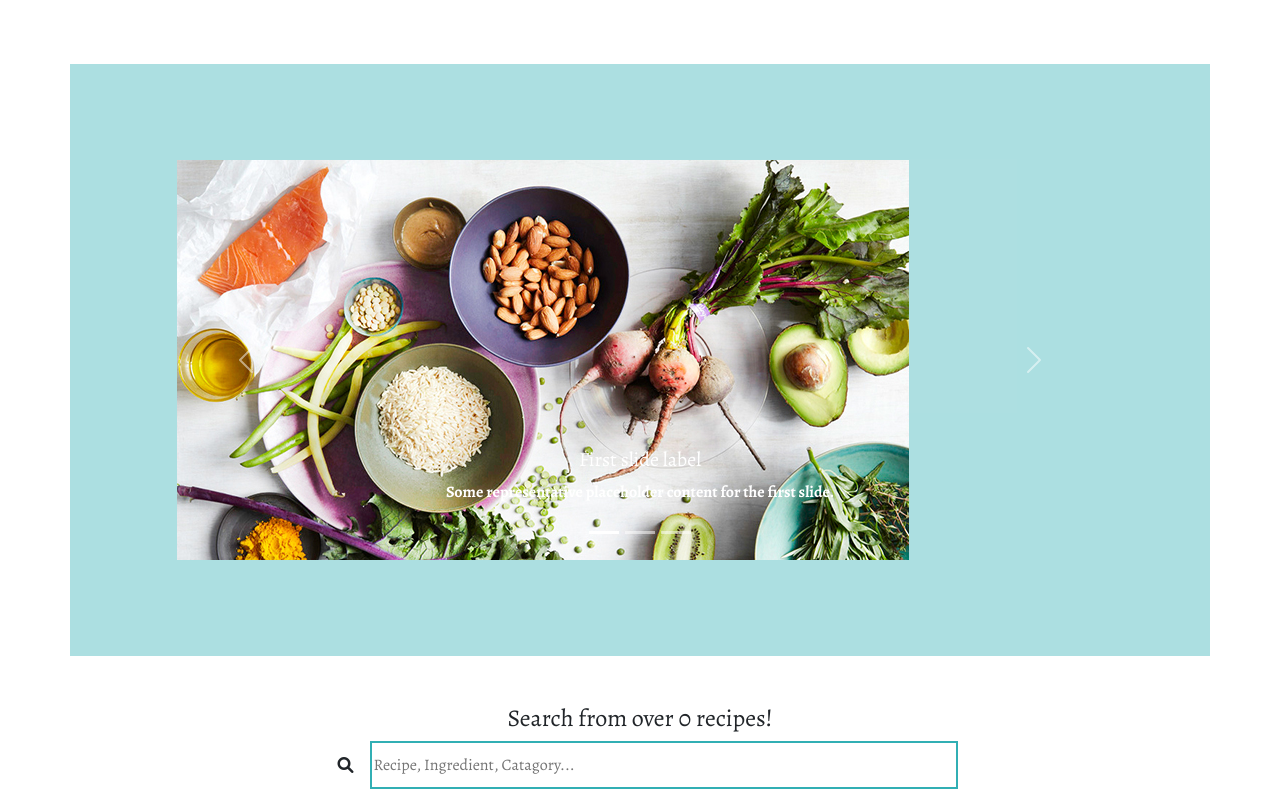
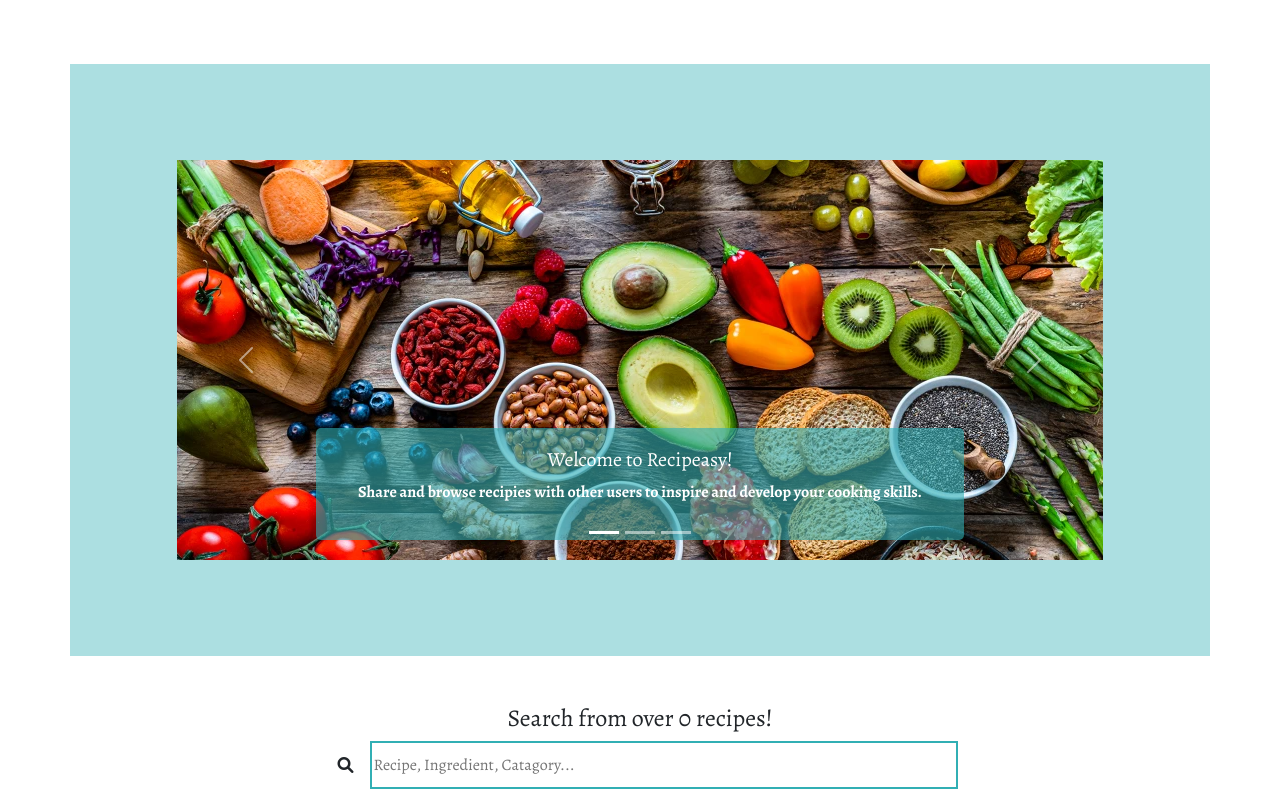
Before and after one commit to Samuel-Dainton/portfolio-project-4, a Django app: page / in a window 1280 px wide. Shown: the part 96-896 px from the top of the page. Run offline with Django 3.2, Linux system fonts and the light colour scheme; data that the repository does not hold is empty.

Commit message:
Feat: images and edits to carousel.

```diff
--- a/home/templates/home/index.html
+++ b/home/templates/home/index.html
@@ -21,22 +21,20 @@
                         <div class="carousel-item carousel-image-1 active">
                             <div class="d-block w-100" alt="..."></div>
                             <div class="carousel-caption">
-                                <h5>First slide label</h5>
-                                <p>Some representative placeholder content for the first slide.</p>
+                                <h5>Welcome to Recipeasy!</h5>
+                                <p>Share and browse recipies with other users to inspire and develop your cooking skills.</p>
                             </div>
                         </div>
-                        <div class="carousel-item">
-                            <img src="..." class="d-block w-100" alt="...">
+                        <div class="carousel-item carousel-image-2">
                             <div class="carousel-caption">
-                                <h5>Second slide label</h5>
-                                <p>Some representative placeholder content for the second slide.</p>
+                                <h5>Crying Tiger Salad</h5>
+                                <p>This week we're featuring this stunning new recipe, click <a>here</a> to read more.</p>
                             </div>
                         </div>
-                        <div class="carousel-item">
-                            <img src="..." class="d-block w-100" alt="...">
+                        <div class="carousel-item carousel-image-3">
                             <div class="carousel-caption">
-                                <h5>Third slide label</h5>
-                                <p>Some representative placeholder content for the third slide.</p>
+                                <h5>Better Baking with Brad</h5>
+                                <p>These tips from our good friend Brad will help raise your baking to the next level.</p>
                             </div>
                         </div>
                     </div>
--- a/static/css/style.css
+++ b/static/css/style.css
@@ -47,8 +47,21 @@ a:hover {
     height: 400px;
 }
 
+.carousel-caption {
+    background-color: rgba(49, 175, 180, 0.6);
+    border-radius: 5px;
+}
+
 .carousel-image-1 {
-    background: url("/static/images/food.jpg") no-repeat;
+    background: url("/static/images/food-spread.png") no-repeat;
+}
+
+.carousel-image-2 {
+    background: url("/static/images/crying-tiger-salad.png") no-repeat;
+}
+
+.carousel-image-3 {
+    background: url("/static/images/baker.png") no-repeat;
 }
 
 .fa-search {
--- a/templates/account/logout.html
+++ b/templates/account/logout.html
@@ -22,8 +22,6 @@
             <button type="submit">{% trans 'Sign Out' %}</button>
           </form>
 
-
-
         </div>
       </div>
     </div>
```
Also changed, not shown: static/images/baker.png (added), static/images/crying-tiger-salad.png (added), static/images/food-spread.png (added).
